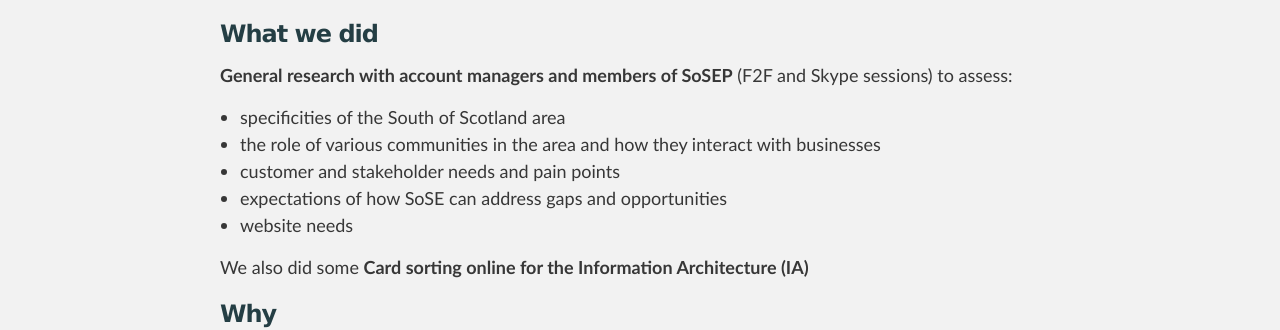
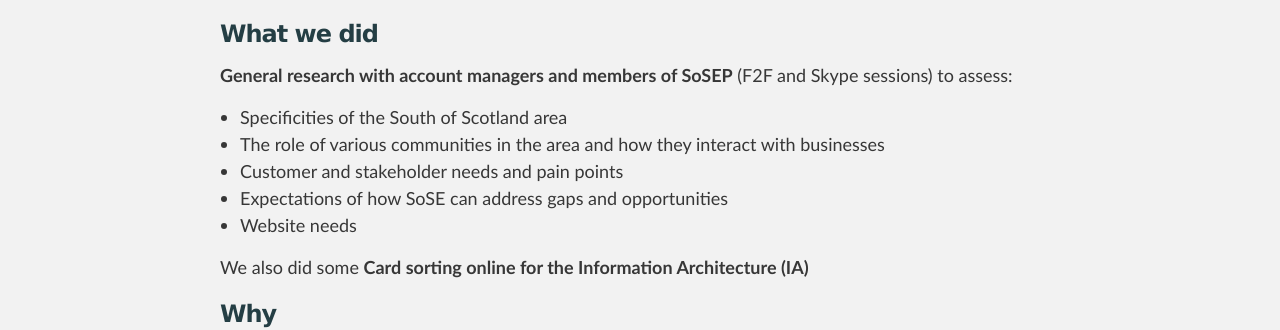
Before and after one commit to scotentSD/SOSE, a Jekyll site: the page built from _posts/2020-01-27-ur-staff-27-01-2020.md, in a window 1280 px wide. Shown: the part 329-659 px from the top of the page. Built offline with Jekyll 4.4.1, drawn with Linux system fonts in a browser that asks for light colours.

Commit message:
SK - add capitals for consistency

```diff
--- a/_posts/2020-01-27-ur-staff-27-01-2020.md
+++ b/_posts/2020-01-27-ur-staff-27-01-2020.md
@@ -10,11 +10,11 @@ display_date: January 2020 # Date to show on the page
 ### What we did
 
 **General research with account managers and members of SoSEP** (F2F and Skype sessions) to assess:
-- specificities of the South of Scotland area
-- the role of various communities in the area and how they interact with businesses
-- customer and stakeholder needs and pain points
-- expectations of how SoSE can address gaps and opportunities
-- website needs
+- Specificities of the South of Scotland area
+- The role of various communities in the area and how they interact with businesses
+- Customer and stakeholder needs and pain points
+- Expectations of how SoSE can address gaps and opportunities
+- Website needs
 
 
 We also did some **Card sorting online for the Information Architecture (IA)**
```
